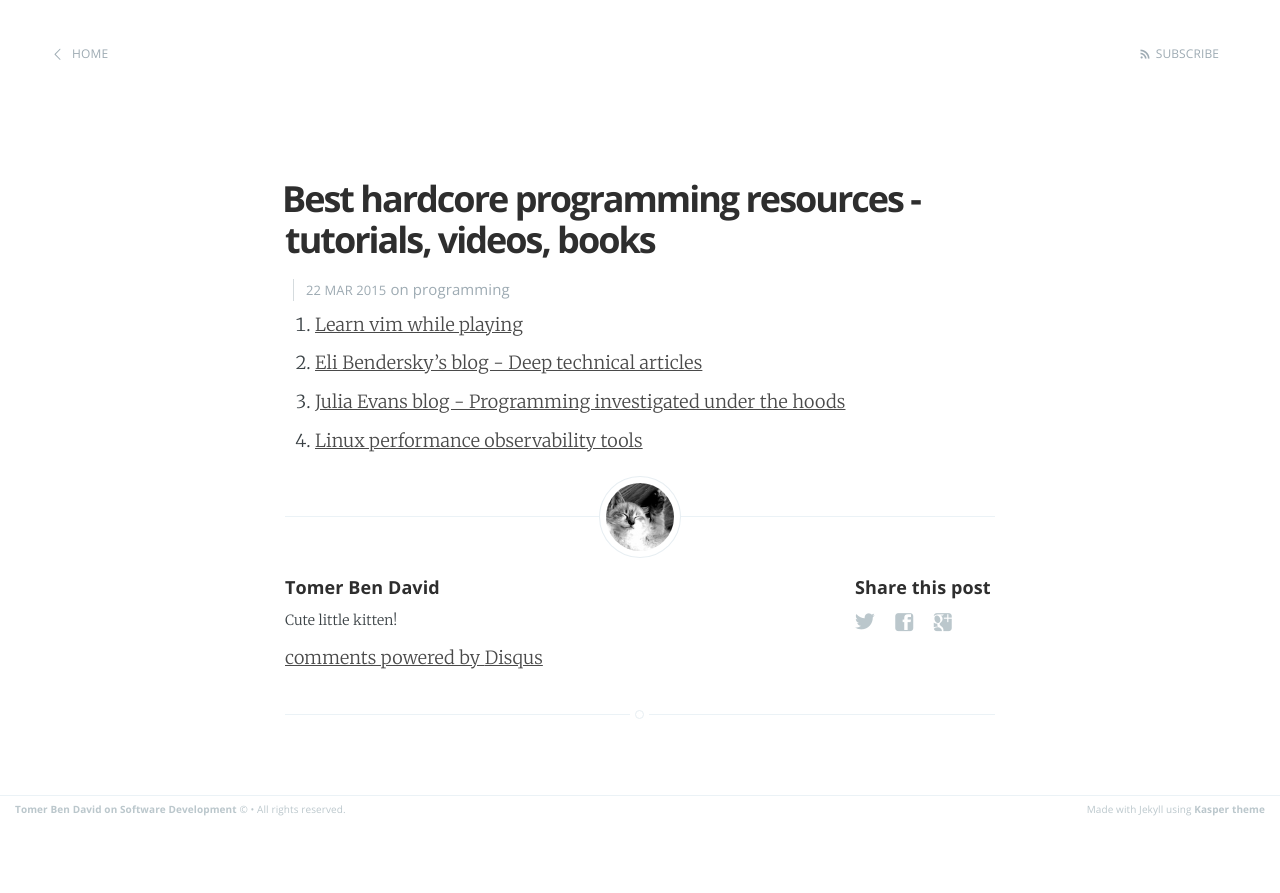
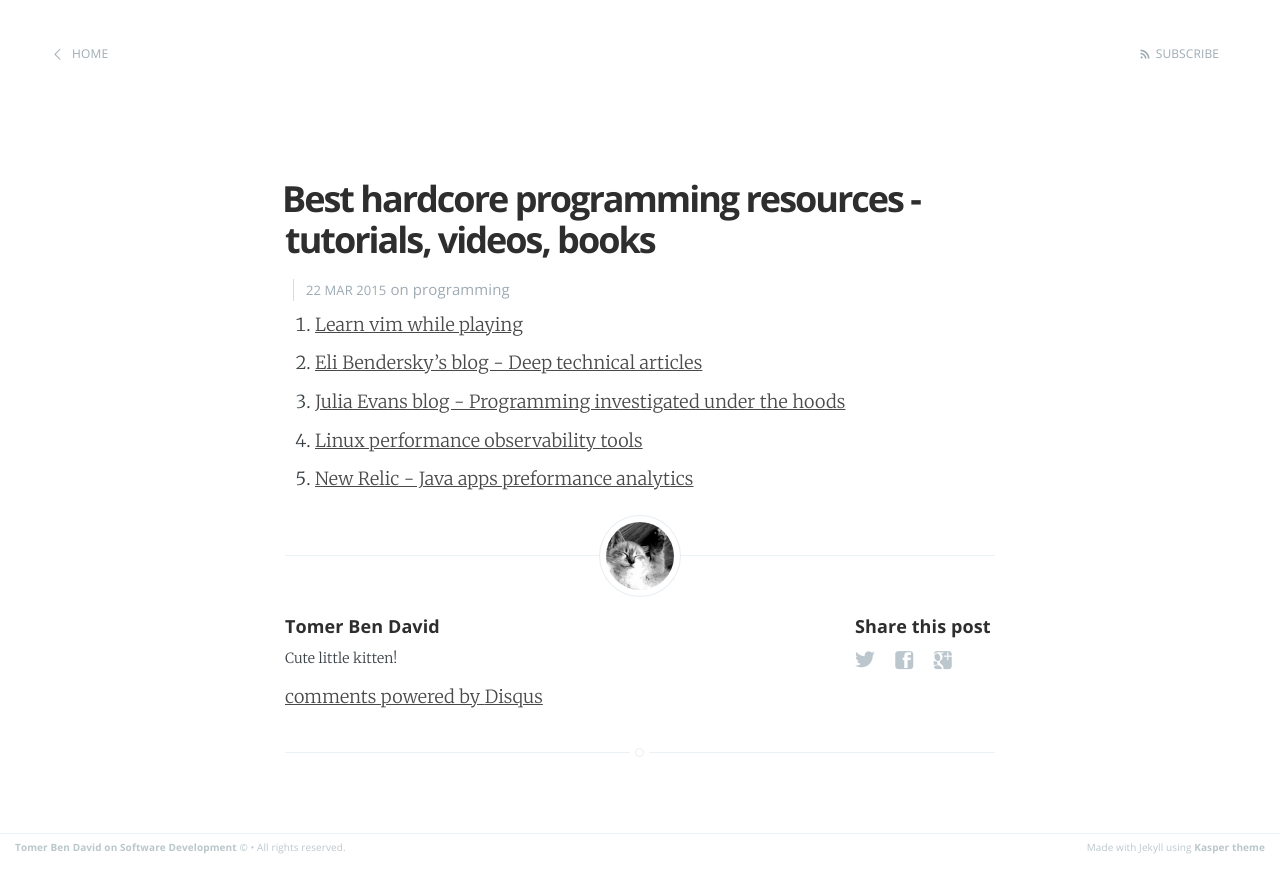
Before and after one commit to tomer-ben-david/tomer-ben-david.github.io.jekyll, a Jekyll site: the page built from _posts/2015-03-22-best-hardcore-programming-resources-tutorials-books-videos.markdown, in a window 1280 px wide. Shown: the top 893 px of the page. Built offline with Jekyll 4.4.1, drawn with Linux system fonts in a browser that asks for light colours; Markdown is read by kramdown in place of the engine named in the settings; comment, search, counter and statistics services are not loaded.

Commit message:
+new relic to hardcode programmer

```diff
--- a/_posts/2015-03-22-best-hardcore-programming-resources-tutorials-books-videos.markdown
+++ b/_posts/2015-03-22-best-hardcore-programming-resources-tutorials-books-videos.markdown
@@ -9,3 +9,4 @@ comments: true
 1. [Eli Bendersky's blog - Deep technical articles](http://eli.thegreenplace.net/tag/articles)
 1. [Julia Evans blog - Programming investigated under the hoods](http://jvns.ca/)
 1. [Linux performance observability tools](http://www.brendangregg.com/Perf/linux_observability_tools.png)
+1. [New Relic - Java apps preformance analytics](http://newrelic.com)
```
